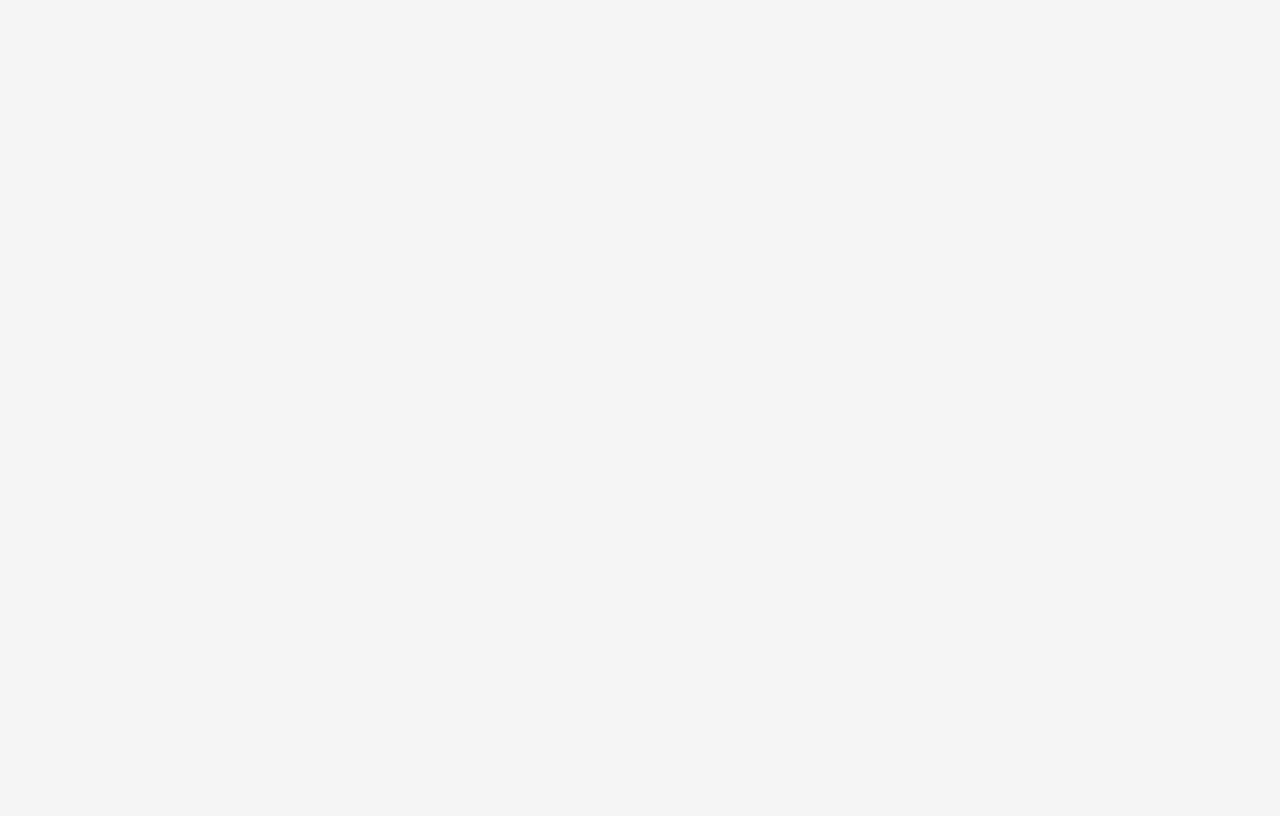
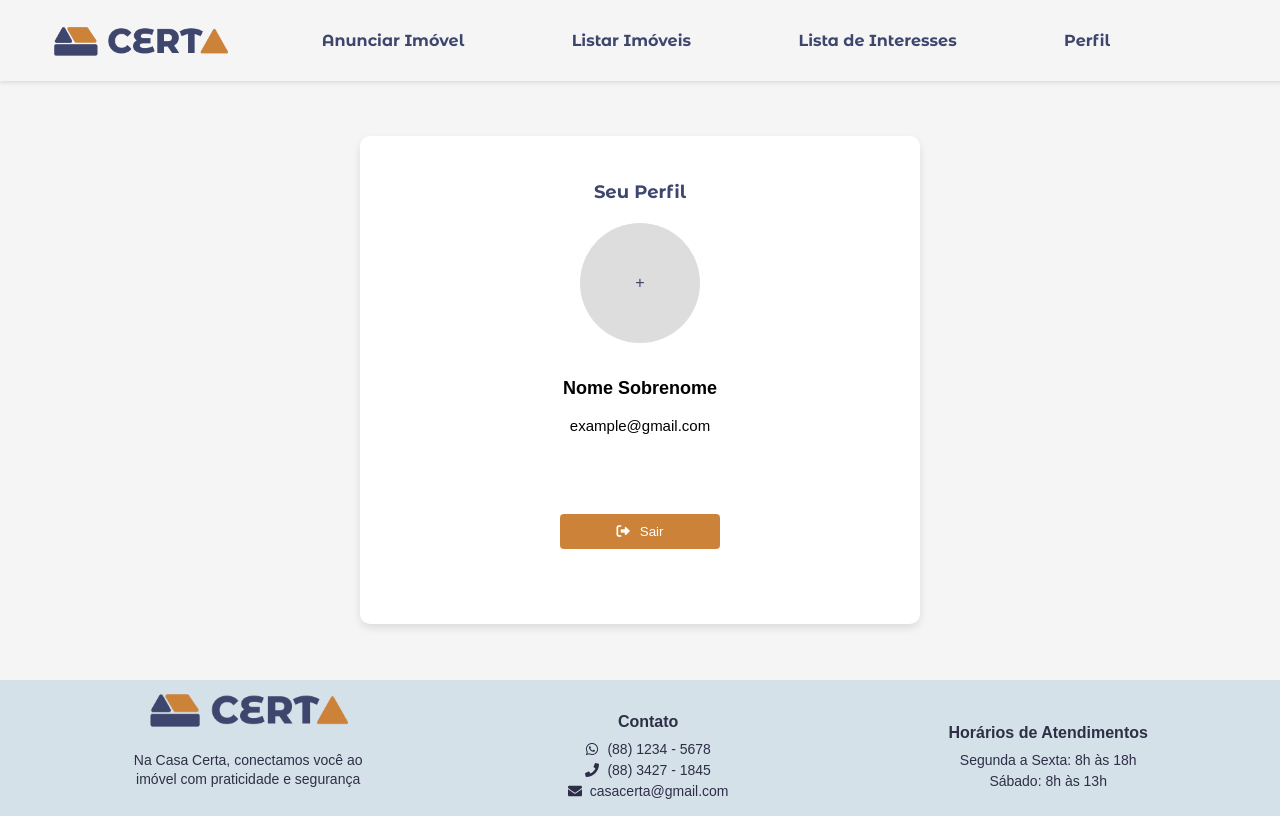
Before and after one commit to Yann-Uchoa5/front-imoveis, a React (Create React App) app: page /perfil in a window 1280 px wide. Before the commit this address had no page. Built offline with nearby package versions, Linux system fonts and the light colour scheme.

Commit message:
fetch: adc tela de login

```diff
--- a/public/index.html
+++ b/public/index.html
@@ -7,6 +7,8 @@
     <!-- Adicione o link da fonte Inter -->
     <link href="https://fonts.googleapis.com/css2?family=Inter:wght@400;500;600;700&display=swap" rel="stylesheet">
     <link href="https://fonts.googleapis.com/css2?family=Montserrat+Alternates:wght@400;500;700&display=swap" rel="stylesheet">
+    <link rel="stylesheet" href="https://cdnjs.cloudflare.com/ajax/libs/font-awesome/6.0.0-beta3/css/all.min.css">
+
   </head>
   <body>
     <div id="root"></div>
--- /dev/null
+++ b/src/pages/Perfil/Perfil.css
@@ -0,0 +1,87 @@
+.perfil-wrapper {
+    display: flex;
+    justify-content: center;
+    align-items: center;
+    min-height: 80vh;
+    background-color: #f5f5f5;
+    padding: 20px;
+  }
+
+  .perfil-container {
+    background-color: white;
+    padding: 30px;
+    border-radius: 10px;
+    box-shadow: 0 4px 8px rgba(0, 0, 0, 0.1);
+    text-align: center;
+    width: 100%;
+    max-width: 500px;
+    padding-bottom: 135px;
+    margin-top: 80px;
+  }
+
+  h2 {
+    font-size: 18px;
+    margin-bottom: 20px;
+    color: #3E466D;
+    font-family: "Montserrat Alternates", sans-serif;
+  }
+
+  .foto-upload {
+    cursor: pointer;
+  }
+
+  .foto-preview {
+    width: 120px;
+    height: 120px;
+    background-color: #ddd;
+    border-radius: 50%;
+    display: flex;
+    align-items: center;
+    justify-content: center;
+    overflow: hidden;
+    margin: auto;
+  }
+
+  .foto-preview img {
+    width: 100%;
+    height: 100%;
+    object-fit: cover;
+  }
+
+  .perfil-nome {
+    font-size: 18px;
+    font-weight: bold;
+    margin-top: 35px;
+    color: black;
+
+  }
+
+  .perfil-email {
+    color: rgb(0, 0, 0);
+    margin-bottom: 20px;
+    font-size: 15px;
+  }
+
+  .botao-sair {
+    position: relative;
+    background-color: #CC8238;
+    color: white;
+    padding: 10px 20px;
+    border: none;
+    border-radius: 4px;
+    cursor: pointer;
+    transition: 0.3s;
+    top: 60px;
+    width: 160px;
+
+  }
+
+
+
+.botao-sair i {
+    margin-right: 10px;
+  }
+
+  .botao-sair:hover {
+    background-color: #3E466D;
+  }
--- /dev/null
+++ b/src/pages/Perfil/Perfil.js
@@ -0,0 +1,45 @@
+import { useState } from "react";
+import MainNavbar from "../../components/MainNavbar/MainNavbar";
+import Footer from "../../components/Footer/Footer";
+
+import "./Perfil.css";
+
+export default function Perfil() {
+  const [image, setImage] = useState(null);
+
+  const handleImageChange = (e) => {
+    const file = e.target.files[0];
+    if (file) {
+      const reader = new FileReader();
+      reader.onloadend = () => {
+        setImage(reader.result);
+      };
+      reader.readAsDataURL(file);
+    }
+  };
+
+  return (
+    <>
+      <MainNavbar />
+      <div className="perfil-wrapper">
+        <div className="perfil-container">
+          <h2>Seu Perfil</h2>
+          <label className="foto-upload">
+            <input type="file" accept="image/*" onChange={handleImageChange} hidden />
+            <div className="foto-preview">
+              {image ? <img src={image} alt="Foto do usuário" /> : <span>+</span>}
+            </div>
+          </label>
+          <p className="perfil-nome">Nome Sobrenome</p>
+          <p className="perfil-email">example@gmail.com</p>
+          <button className="botao-sair">
+           <i class="fas fa-sign-out-alt"></i>
+          Sair</button>
+        </div>
+
+      </div>
+
+      <Footer />
+    </>
+  );
+}
--- a/src/routes/AppRoutes.js
+++ b/src/routes/AppRoutes.js
@@ -3,6 +3,7 @@ import { BrowserRouter as Router, Routes, Route } from "react-router-dom";
 import Login from "../pages/Login/Login";
 import Cadastro from "../pages/CadastroUserPage/Cadastro";
 import CadastroImovel from "../pages/CadastroImovelPage/CadastroImovel";
+import Perfil from "../pages/Perfil/Perfil";
 
 const AppRoutes = () => {
   return (
@@ -11,6 +12,7 @@ const AppRoutes = () => {
         <Route path="/" element={<Cadastro />} />
         <Route path="/login" element={<Login />} />
         <Route path="/cadastrar_imovel" element={<CadastroImovel />} />
+        <Route path="/perfil" element={<Perfil />} />
       </Routes>
     </Router>
   );
```
Also changed, not shown: src/assets/images/Vector.png (added).
